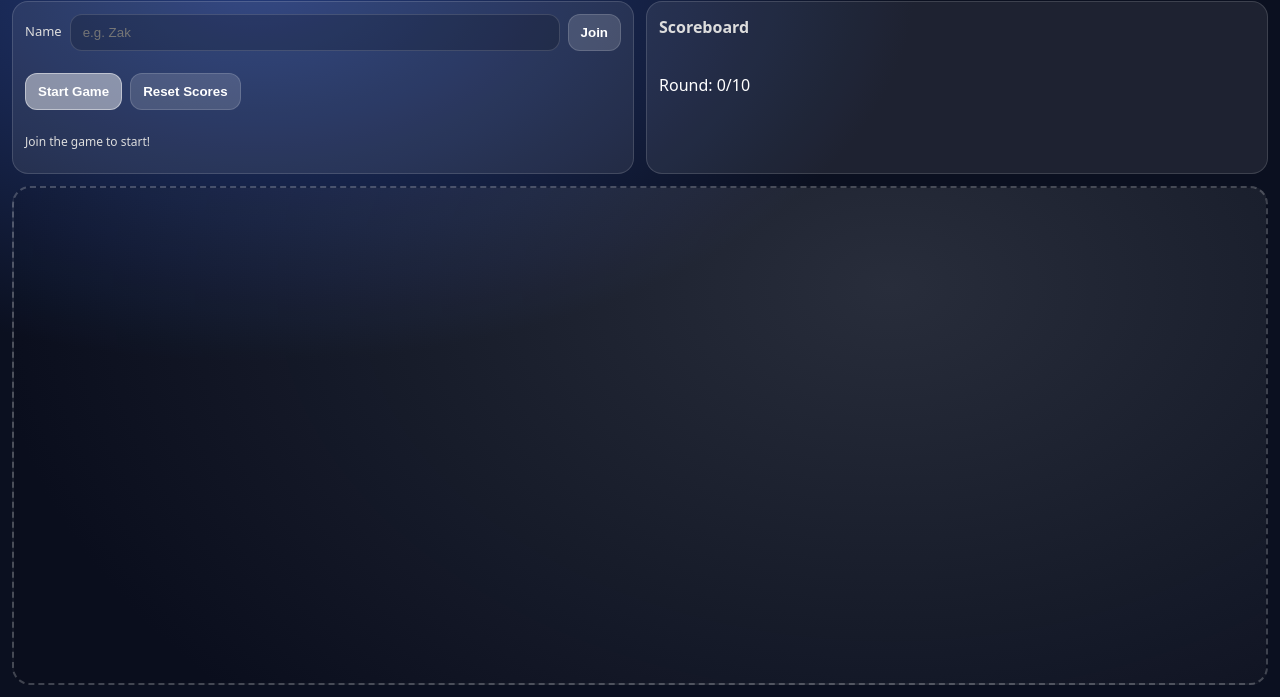
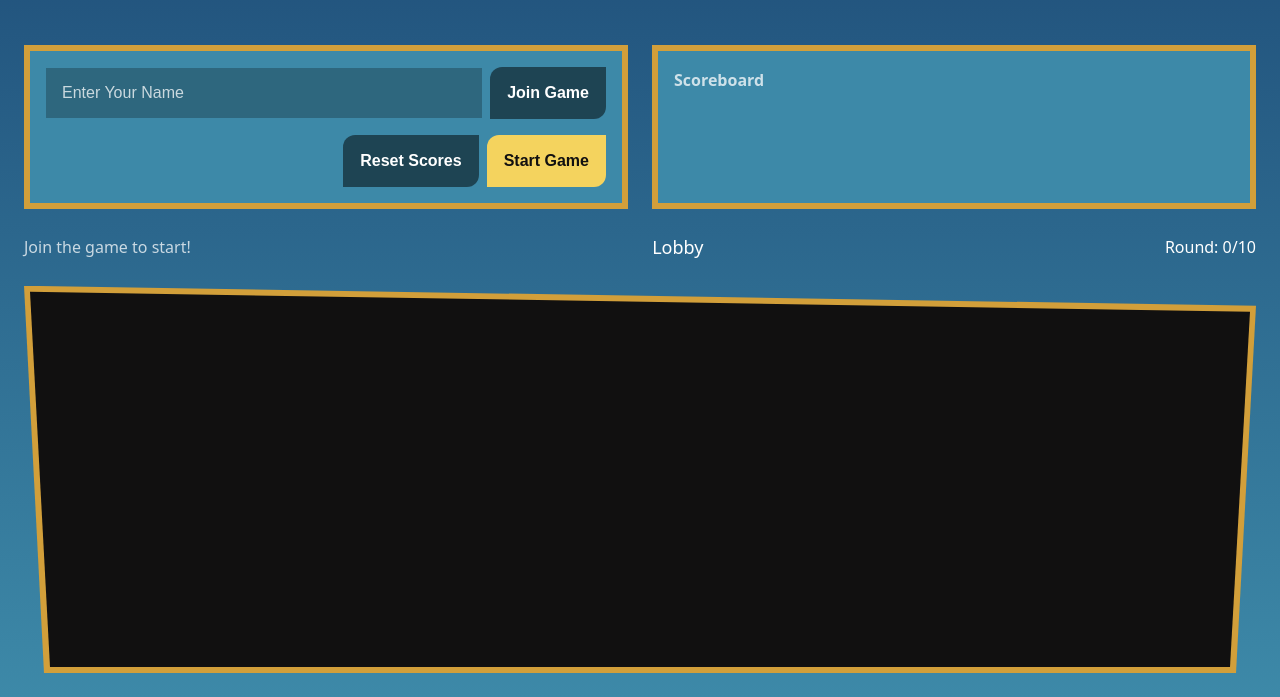
Before and after one commit to zakeddington/treasure-hunt, a website: page public/index.html in a window 1280 px wide. Shown: the part 103-800 px from the top of the page. Drawn offline with nearby package versions, Linux system fonts and the light colour scheme; files that its build step writes are made by us from their sources; no server answers.

Commit message:
start style updates

```diff
--- a/public/index.html
+++ b/public/index.html
@@ -12,33 +12,32 @@
 			<h1>🏴‍☠️ Treasure Hunt</h1>
 			<div class="text-size-small text-color-secondary">Tap the treasure before anyone else!</div>
 		</div>
-		<div class="text-size-large" id="statusLabel">Lobby</div>
 	</header>
 
 	<main class="site-content">
 		<div class="row">
 			<section class="card">
 				<div class="card--row">
-					<label class="form-label" for="nameInput">Name</label>
-					<input id="nameInput" class="form-input" maxlength="16" placeholder="e.g. Zak" />
-					<button id="joinBtn" class="btn btn-secondary">Join</button>
+					<input id="nameInput" class="form-input" maxlength="16" placeholder="Enter Your Name" />
+					<button id="joinBtn" class="btn btn-secondary">Join Game</button>
 				</div>
 
 				<div class="card--row">
+					<button id="resetBtn" class="btn btn-secondary">Reset Scores</button>
 					<button id="startBtn" class="btn btn-primary">Start Game</button>
-					<button id="resetBtn" class="btn btn-secondary">Reset Scores</button>
-				</div>
-
-				<div class="card--row">
-					<div id="hintText" class="text-size-small text-color-secondary">Join the game to start!</div>
 				</div>
 			</section>
 
 			<section class="card">
 				<div class="card--title">Scoreboard</div>
 				<ul id="scoreboard" class="scoreboard"></ul>
-				<div>Round: <span id="roundText">0</span>/<span id="maxRoundsText">10</span></div>
 			</section>
+		</div>
+
+		<div class="game-status-bar row">
+			<div id="hintText" class="text-color-secondary">Join the game to start!</div>
+			<div class="text-size-large" id="statusLabel">Lobby</div>
+			<div>Round: <span id="roundText">0</span>/<span id="maxRoundsText">10</span></div>
 		</div>
 
 		<section class="arenaWrap">
--- a/src/styles/base/buttons.scss
+++ b/src/styles/base/buttons.scss
@@ -1,13 +1,24 @@
+@use '../variables';
+
 .btn {
 	background: var(--color-btn-primary-bg-default);
-	border-radius: var(--radius-sm);
+	border-bottom-right-radius: var(--radius-xs);
+	border-top-left-radius: var(--radius-xs);
 	border: 1px solid var(--color-btn-primary-border-default);
 	color: var(--color-btn-primary-text-default);
 	cursor: pointer;
+	font-size: var(--font-size-text-small);
 	font-weight: var(--font-weight-bold);
-	padding: var(--spacing-sm) var(--spacing-md);
+	padding: var(--spacing-xs);
 	touch-action: manipulation;
 	transition: all var(--anim-speed) var(--anim-ease);
+
+	@media (min-width: variables.$breakpoint-desktop) {
+		border-bottom-right-radius: var(--radius-sm);
+		border-top-left-radius: var(--radius-sm);
+		font-size: var(--font-size-text-default);
+		padding: var(--spacing-sm);
+	}
 
 	&:hover,
 	&:focus-visible {
--- a/src/styles/base/forms.scss
+++ b/src/styles/base/forms.scss
@@ -1,15 +1,26 @@
+@use '../variables';
+
 .form-label {
 	color: var(--color-text-secondary);
-	font-size: 13px;
+	font-weight: var(--font-weight-bold);
 }
 
 .form-input {
-	background: rgba(0, 0, 0, 0.18);
-	border-radius: var(--radius-sm);
-	border: 1px solid var(--color-border);
+	background: var(--color-form-input-bg);
+	border: 0;
 	color: var(--color-text-primary);
 	flex: 1;
+	font-size: var(--font-size-text-small);
 	min-width: 140px;
 	outline: none;
-	padding: var(--spacing-sm) var(--spacing-md);
+	padding: var(--spacing-xs);
+
+	&::placeholder {
+		color: var(--color-form-input-placeholder);
+	}
+
+	@media (min-width: variables.$breakpoint-desktop) {
+		font-size: var(--font-size-text-default);
+		padding: var(--spacing-sm);
+	}
 }
--- a/src/styles/base/layout.scss
+++ b/src/styles/base/layout.scss
@@ -1,7 +1,7 @@
 @use '../variables';
 
 body {
-	background: var(--color-gradient-primary);
+	background: linear-gradient(to bottom, var(--color-bg-primary), var(--color-bg-secondary));
 	display: flex;
 	flex-direction: column;
 	min-height: 100vh;
@@ -9,13 +9,12 @@ body {
 
 .site-header {
 	align-items: center;
-	backdrop-filter: blur(8px);
-	border-bottom: 1px solid var(--color-border);
 	display: flex;
-	justify-content: space-between;
-	padding: var(--spacing-lg) var(--spacing-xl);
+	justify-content: center;
+	padding: var(--spacing-md);
 
 	&--content {
+		align-items: center;
 		display: flex;
 		flex-direction: column;
 		gap: var(--spacing-xxs);
--- a/src/styles/base/typography.scss
+++ b/src/styles/base/typography.scss
@@ -19,6 +19,10 @@ h1, h2, h3, h4, h5, h6 {
 	font-size: var(--font-size-text-large);
 }
 
+.text-size-xlarge {
+	font-size: var(--font-size-text-large);
+}
+
 .text-color-secondary {
 	color: var(--color-text-secondary);
 }
--- a/src/styles/components/card.scss
+++ b/src/styles/components/card.scss
@@ -1,17 +1,15 @@
 .card {
-	background: var(--color-card);
-	border-radius: var(--radius-md);
-	border: 1px solid var(--color-border);
+	background: var(--color-bg-secondary);
+	border: var(--shape-border-width) solid var(--color-shape-border);
 	display: flex;
 	flex-direction: column;
 	flex: 1;
-	gap: var(--spacing-md);
-	padding: var(--spacing-md);
+	gap: var(--spacing-sm);
+	padding: var(--spacing-sm);
 
 	&--title {
 		color: var(--color-text-secondary);
 		font-weight: var(--font-weight-bold);
-		margin-bottom: var(--spacing-xs);
 	}
 
 	&--row {
@@ -19,6 +17,6 @@
 		display: flex;
 		flex-wrap: wrap;
 		gap: var(--spacing-xs);
-		margin-bottom: 10px;
+		justify-content: flex-end;
 	}
 }
--- a/src/styles/components/game-board.scss
+++ b/src/styles/components/game-board.scss
@@ -1,3 +1,8 @@
+.game-status-bar {
+	align-items: center;
+	justify-content: space-between;
+}
+
 .arenaWrap {
 	display: flex;
 	flex-direction: column;
@@ -5,9 +10,8 @@
 }
 
 .arena {
-	background: var(--color-gradient-secondary);
-	border: 2px dashed rgba(255, 255, 255, 0.22);
-	border-radius: var(--radius-lg);
+	background: var(--color-shape-border);
+	clip-path: polygon(0 0,100% var(--shape-offset),calc(100% - var(--shape-offset)) 100%,var(--shape-offset) 100%);
 	display: flex;
 	flex-direction: column;
 	flex: 1;
@@ -16,6 +20,17 @@
 	position: relative;
 	touch-action: manipulation;
 	user-select: none;
+
+	&:after {
+		background: var(--color-shape-bg);
+		clip-path: polygon(var(--shape-border-width) var(--shape-border-width),calc(100% - var(--shape-border-width)) calc(var(--shape-offset) + var(--shape-border-width)),calc(100% - var(--shape-offset) - var(--shape-border-width)) calc(100% - var(--shape-border-width)),calc(var(--shape-offset) + var(--shape-border-width)) calc(100% - var(--shape-border-width)));
+		content: '';
+		height: 100%;
+		left: 0;
+		position: absolute;
+		top: 0;
+		width: 100%;
+	}
 }
 
 .treasure {
@@ -31,6 +46,7 @@
 	position: absolute;
 	transform: translate(-50%, -50%);
 	width: 90px;
+	z-index: var(--z-index-default);
 
 	&:active {
 		transform: translate(-50%, -50%) scale(0.98);
--- a/src/styles/components/scoreboard.scss
+++ b/src/styles/components/scoreboard.scss
@@ -1,6 +1,4 @@
 .scoreboard {
-	background: var(--color-bg-secondary);
-	border-radius: var(--radius-xs);
 	list-style: none;
 	margin: 0;
 	overflow: hidden;
@@ -8,12 +6,13 @@
 }
 
 .scoreboard--item {
+	background: var(--color-bg-opacity-med);
 	display: flex;
 	justify-content: space-between;
-	padding: var(--spacing-sm);
+	padding: var(--spacing-xs) var(--spacing-sm);
 
 	&:nth-child(odd) {
-		background: var(--color-bg-secondary);
+		background: var(--color-bg-opacity-light);
 	}
 
 	&.current-player {
--- a/src/styles/variables/index.scss
+++ b/src/styles/variables/index.scss
@@ -1,39 +1,69 @@
 $breakpoint-desktop: 900px;
 
-// Root CSS Variables
 :root {
-	// Colors
-	--color-bg-primary: #0b1020;
-	--color-bg-secondary: rgba(255, 255, 255, 0.08);
-	--color-gradient-primary: radial-gradient(1200px 700px at 20% 10%, #233a7a 0%, var(--color-bg-primary) 55%);
-	--color-gradient-secondary: radial-gradient(900px 600px at 70% 20%, rgba(255, 255, 255, 0.12), rgba(0, 0, 0, 0.08));
-	--color-text-primary: #fff;
-	--color-text-secondary: #ddd;
-	--color-card: rgba(255, 255, 255, 0.08);
-	--color-card2: rgba(255, 255, 255, 0.12);
-	--color-border: rgba(255, 255, 255, 0.14);
+	// Color Palette
+	--color-palette-blue-100: #c9d5d4;
 
-	--color-btn-primary-bg-default: rgba(255, 255, 255, 0.45);
-	--color-btn-primary-bg-hover: rgba(255, 255, 255, 0.15);
-	--color-btn-primary-border-default: rgba(255, 255, 255, 0.45);
-	--color-btn-primary-border-hover: rgba(255, 255, 255, 0.15);
-	--color-btn-primary-text-default: var(--color-text-primary);
-	--color-btn-primary-text-hover: var(--color-text-primary);
+	--color-palette-blue-300: #3d89a8;
+	--color-palette-blue-500: #276278;
+	--color-palette-blue-800: #1F4E79;
 
-	--color-btn-secondary-bg-default: rgba(255, 255, 255, 0.15);
-	--color-btn-secondary-bg-hover: rgba(255, 255, 255, 0.30);
-	--color-btn-secondary-border-default: rgba(255, 255, 255, 0.15);
-	--color-btn-secondary-border-hover: rgba(255, 255, 255, 0.30);
-	--color-btn-secondary-text-default: var(--color-text-primary);
-	--color-btn-secondary-text-hover: var(--color-text-primary);
+	--color-palette-red-300: #E63946;
+	--color-palette-red-500: #c31317;
+	--color-palette-red-800: #7f0910;
+
+	--color-palette-yellow-300: #ffe99a;
+	--color-palette-yellow-500: #F4D35E;
+	--color-palette-yellow-800: #d29f3a;
+
+	--color-palette-black: #111010;
+	--color-palette-gray-500: #454545;
+	--color-palette-white: #ffffff;
+
+	// Color Tokens
+	--color-bg-primary: var(--color-palette-blue-800);
+	--color-bg-secondary: var(--color-palette-blue-300);
+	--color-bg-opacity-light: rgba(0, 0, 0, 0.25);
+	--color-bg-opacity-med: rgba(0, 0, 0, 0.5);
+
+	--color-text-primary: var(--color-palette-white);
+	--color-text-secondary: rgba(255, 255, 255, 0.75);
+
+	--color-btn-primary-bg-default: var(--color-palette-yellow-500);
+	--color-btn-primary-bg-hover: var(--color-palette-yellow-800);
+	--color-btn-primary-border-default: transparent;
+	--color-btn-primary-border-hover: transparent;
+	--color-btn-primary-text-default: var(--color-palette-black);
+	--color-btn-primary-text-hover: var(--color-palette-black);
+
+	--color-btn-secondary-bg-default: var(--color-bg-opacity-med);
+	--color-btn-secondary-bg-hover: var(--color-bg-opacity-light);
+	--color-btn-secondary-border-default: transparent;
+	--color-btn-secondary-border-hover: transparent;
+	--color-btn-secondary-text-default: var(--color-palette-white);
+	--color-btn-secondary-text-hover: var(--color-palette-white);
+
+	--color-form-input-bg: var(--color-bg-opacity-light);
+	--color-form-input-placeholder: var(--color-text-secondary);
+
+	// Shapes
+	--color-shape-bg: var(--color-palette-black);
+	--color-shape-border: var(--color-palette-yellow-800);
+	--shape-border-width: 3px;
+	--shape-offset: 10px;
+
+	@media (min-width: $breakpoint-desktop) {
+		--shape-border-width: 6px;
+		--shape-offset: 20px;
+	}
 
 	// Spacing
 	--spacing-xxs: 4px;
 	--spacing-xs: 8px;
-	--spacing-sm: 10px;
-	--spacing-md: 12px;
-	--spacing-lg: 14px;
-	--spacing-xl: 16px;
+	--spacing-sm: 16px;
+	--spacing-md: 24px;
+	--spacing-lg: 32px;
+	--spacing-xl: 40px;
 
 	// Border radius
 	--radius-xs: 8px;
@@ -45,7 +75,7 @@ $breakpoint-desktop: 900px;
 	// Typography
 	--font-family: system-ui, -apple-system, Segoe UI, Roboto, Arial, sans-serif;
 
-	--font-size-text-xlarge: 1.5rem;
+	--font-size-text-xlarge: 2rem;
 	--font-size-text-large: 1.125rem;
 	--font-size-text-default: 1rem;
 	--font-size-text-small: 0.75rem;
@@ -55,6 +85,7 @@ $breakpoint-desktop: 900px;
 	--font-weight-normal: 400;
 	--font-weight-bold: 700;
 
+	// Animation
 	--anim-speed-fast: 150ms;
 	--anim-speed: 300ms;
 	--anim-speed-slow: 500ms;
@@ -62,4 +93,7 @@ $breakpoint-desktop: 900px;
 	--anim-speed-slowest: 1000ms;
 
 	--anim-ease: ease-out;
+
+	// Z-Index
+	--z-index-default: 1;
 }
```
